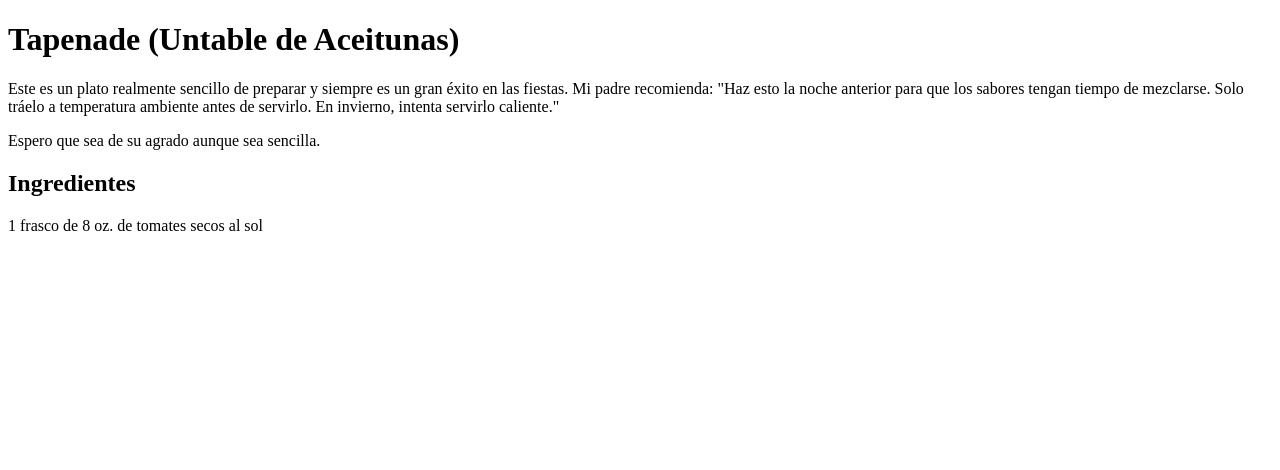
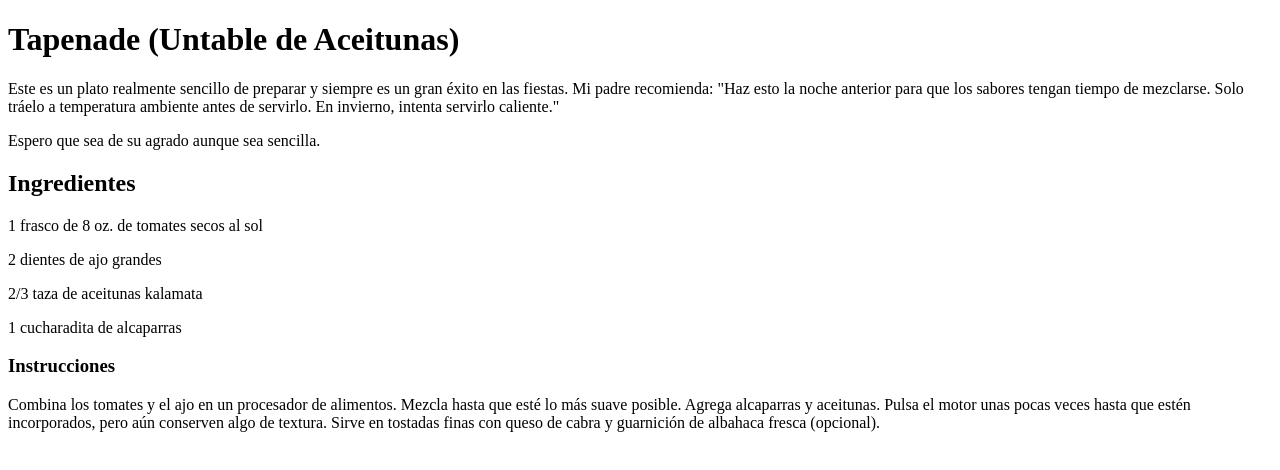
Before and after one commit to Alienangy2004/Alienangy, a plain HTML site: page index.html in a window 1280 px wide. Drawn offline with Linux system fonts and the light colour scheme.

Commit message:
Update index.html

```diff
--- a/index.html
+++ b/index.html
@@ -28,7 +28,17 @@ antes de servirlo. En invierno, intenta servirlo caliente."
 
 <h2>Ingredientes</h2>
   <p>1 frasco de 8 oz. de tomates secos al sol</p>
+  <p>2 dientes de ajo grandes</p>
+  <p>2/3 taza de aceitunas kalamata</p>
+  <p>1 cucharadita de alcaparras</p>
+  <h3>Instrucciones</h3>
+  <p>Combina los tomates y el ajo en un procesador de alimentos. Mezcla hasta que esté lo más suave posible.
 
+Agrega alcaparras y aceitunas. Pulsa el motor unas pocas veces hasta que estén incorporados, pero aún conserven algo
+
+de textura.
+
+Sirve en tostadas finas con queso de cabra y guarnición de albahaca fresca (opcional).</p>
 </body>
 
 </html>
```
